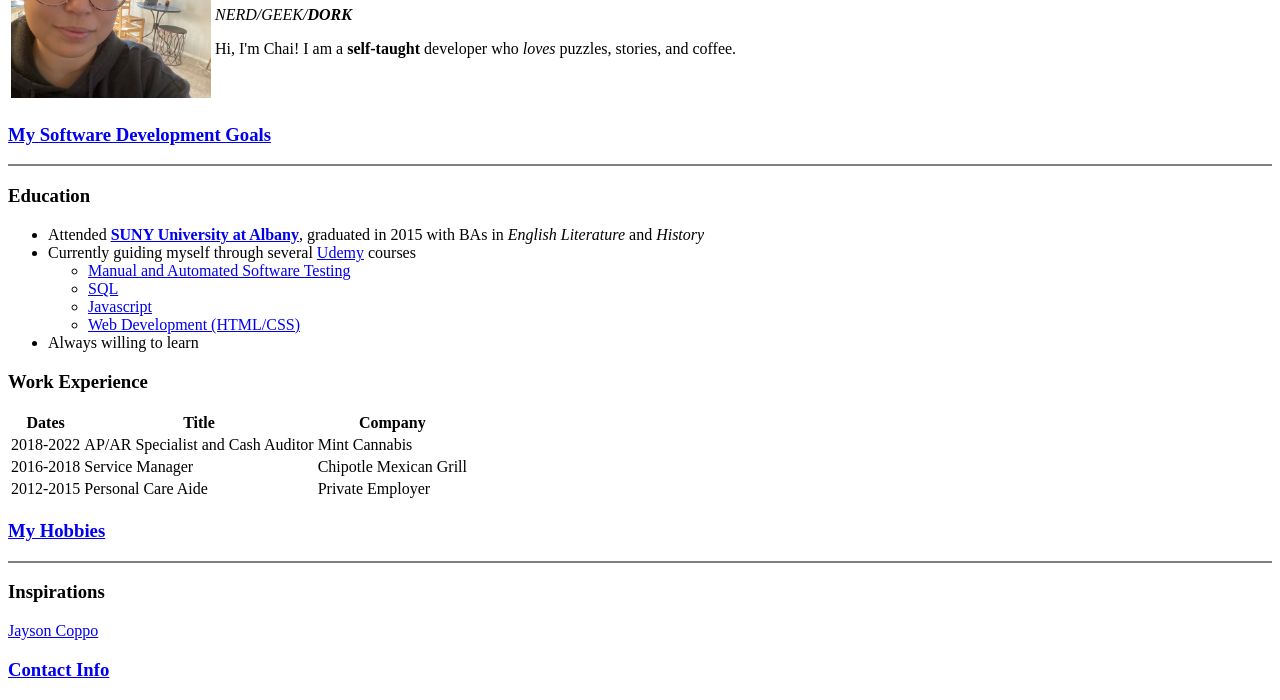
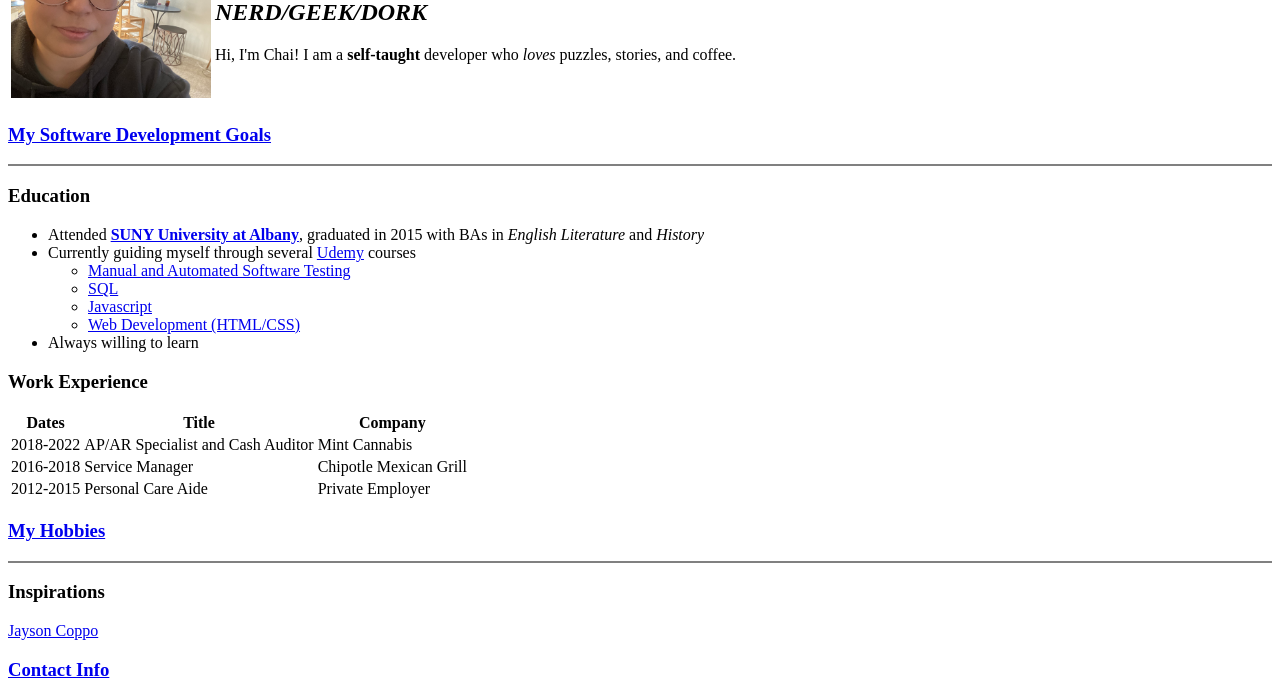
Before and after one commit to ShadowCatJutsu/ShadowCatJutsu.github.io, a plain HTML site: page index.html in a window 1280 px wide. Shown: the part 113-813 px from the top of the page. Drawn offline with Linux system fonts and the light colour scheme.

Commit message:
Update index.html

```diff
--- a/index.html
+++ b/index.html
@@ -7,14 +7,12 @@
   </head>
 
   <body>
-    <table class="center">
+    <table>
       <tr>
         <td><img src="IMG_4266.jpg" alt="Aggretsuko, Chai, Same Person" style="width:200px"></td>
         <td>
           <h1>Chai Silverstein</h1>
-          <p>
-            <em>NERD/GEEK/<strong>DORK</strong></em>
-          </p>
+          <h2><em>NERD/GEEK/<strong>DORK</strong></em></h2>
           <p>Hi, I'm Chai! I am a <strong>self-taught</strong> developer who <em>loves</em> puzzles, stories, and coffee.</p>
         </td>
       </tr>
```
